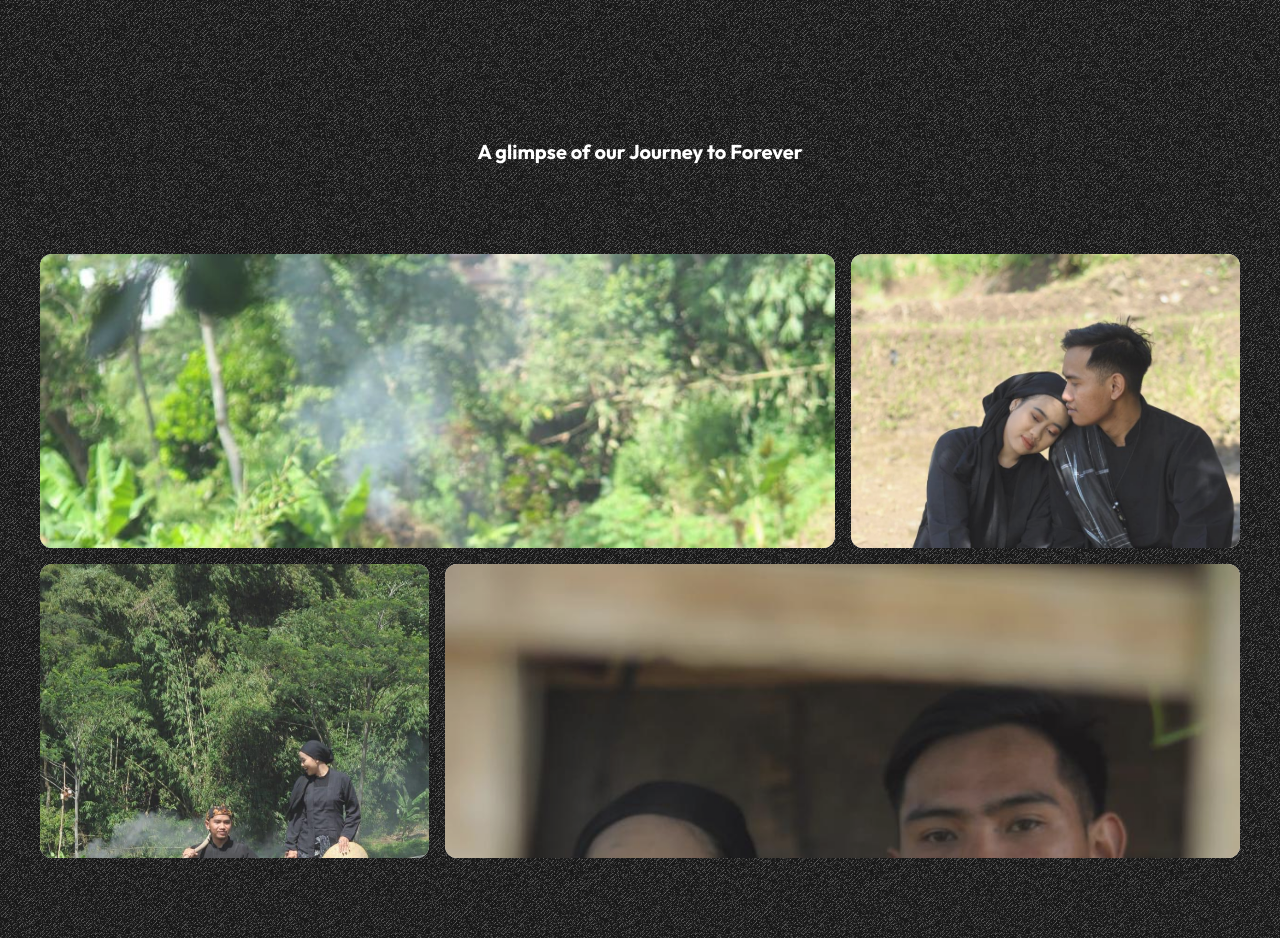
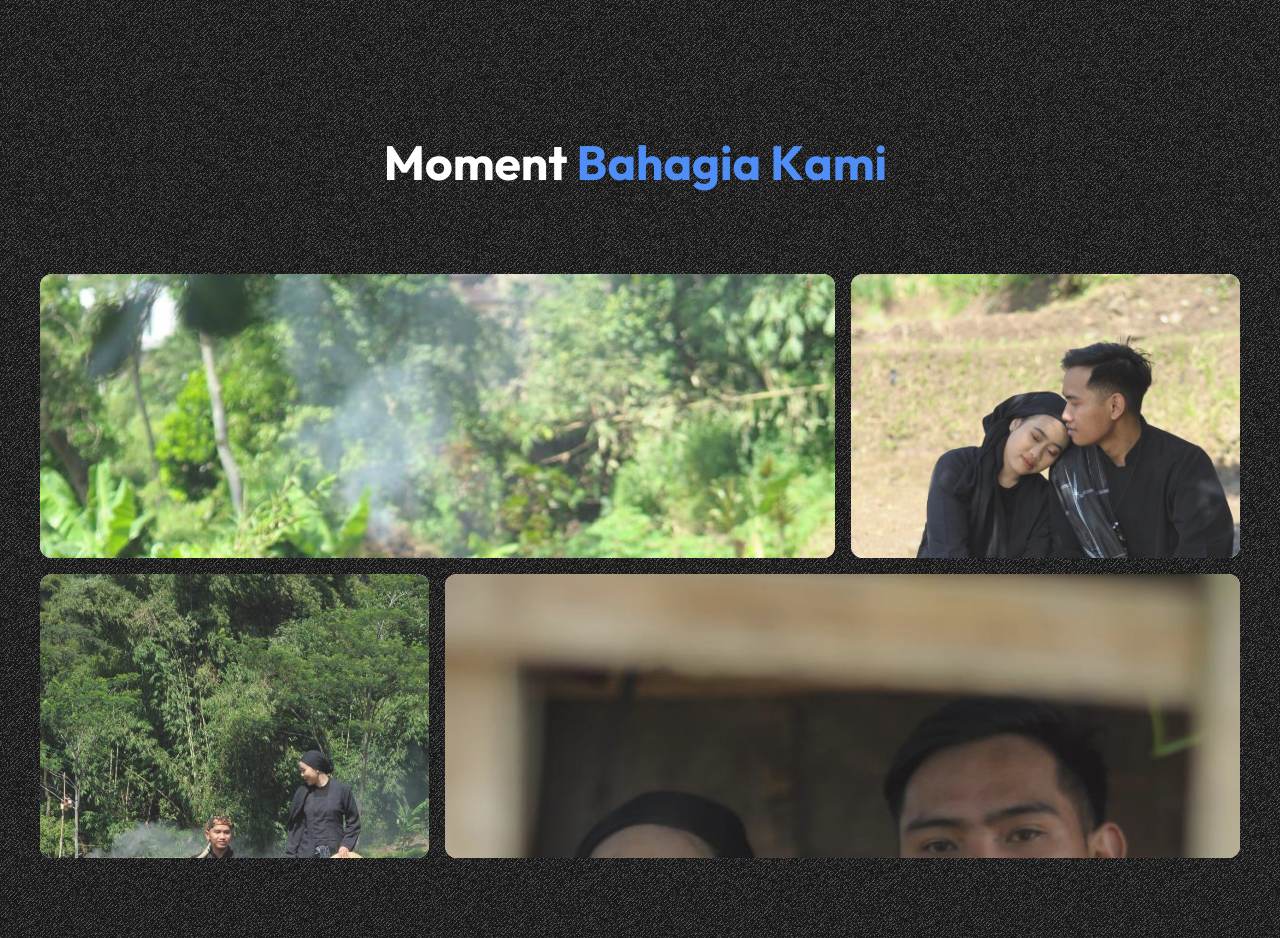
Before and after one commit to chndrwali/undangan-pernikahan, a Next.js app: page / in a window 1280 px wide. Shown: the part 1320-2258 px from the top of the page. Built offline with nearby package versions, Linux system fonts and the light colour scheme; a web font is replaced by a local one.

Commit message:
add: text

```diff
--- a/components/gallery/galerry.tsx
+++ b/components/gallery/galerry.tsx
@@ -1,12 +1,28 @@
 'use client';
 import React, { useState, useRef, useEffect } from 'react';
 import { LayoutGrid } from '../ui/layout-grid';
+import { TypewriterEffect } from '../ui/type-writter';
 
 export default function Gallery() {
+  const judul = [
+    {
+      text: 'Moment',
+      className: 'text-white dark:text-blue-500',
+    },
+
+    {
+      text: 'Bahagia ',
+      className: 'text-blue-500 dark:text-blue-500',
+    },
+    {
+      text: 'Kami ',
+      className: 'text-blue-500 dark:text-blue-500',
+    },
+  ];
   return (
     <section id="galery" className="bg-black bg-footer opacity-90 w-full flex flex-col items-center h-screen">
       <div className="mt-0 mb-2">
-        <p className="font-bold  text-xl text-white">A glimpse of our Journey to Forever</p>
+        <TypewriterEffect words={judul} />
       </div>
       <div className="h-screen py-10  w-full">
         <LayoutGrid cards={cards} />
```
